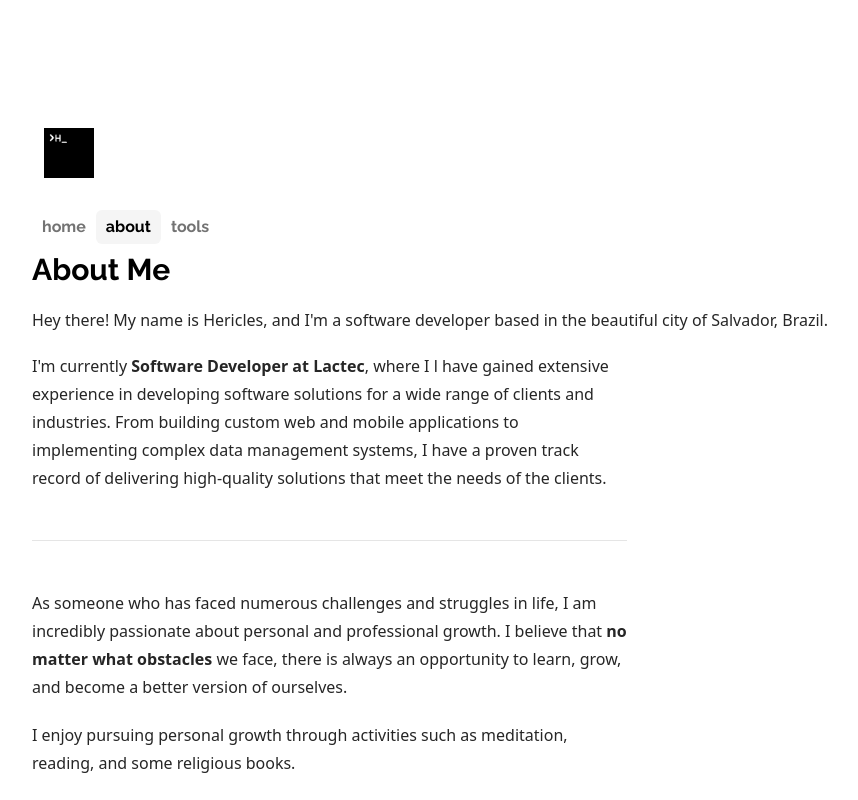
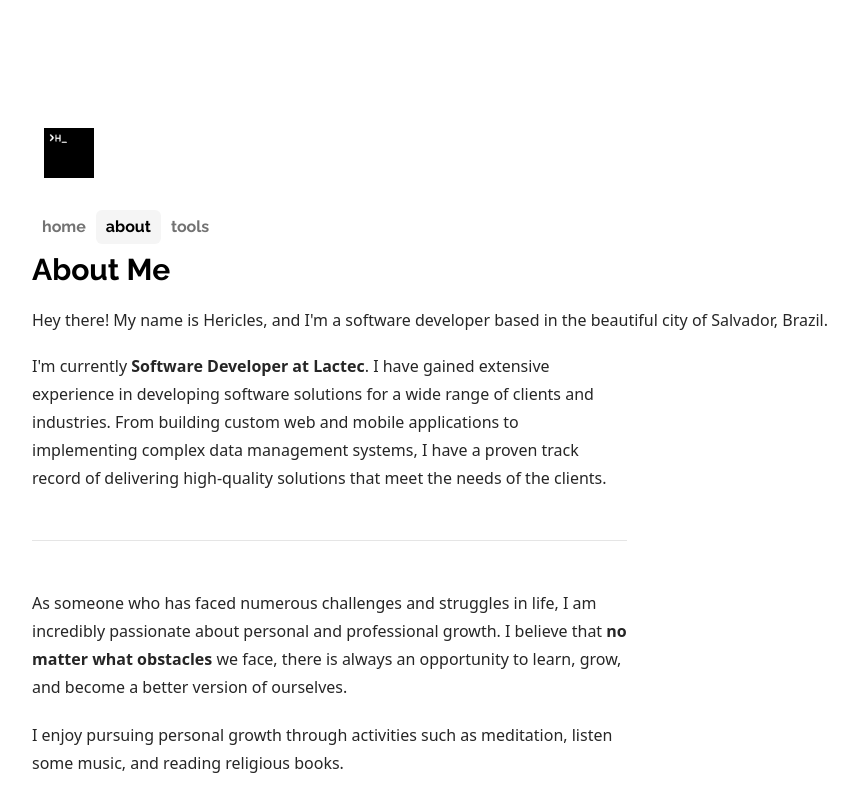
Before and after one commit to hericlesbitencourt/hericlesbitencourt.github.io, a Next.js app: page /about in a window 1280 px wide. Shown: the top 800 px of the page, without its empty margins (160-1018 px from the left). Built offline with nearby package versions, Linux system fonts and the light colour scheme.

Commit message:
chore: fix text about page

```diff
--- a/app/about/page.tsx
+++ b/app/about/page.tsx
@@ -13,7 +13,7 @@ export default function AboutPage() {
       </p>
       <div className="prose prose-neutral dark:prose-invert text-neutral-800 dark:text-neutral-200">
         <p>
-          I'm currently <b>Software Developer at Lactec</b>, where I l have
+          I'm currently <b>Software Developer at Lactec</b>. I have
           gained extensive experience in developing software solutions for a
           wide range of clients and industries. From building custom web and
           mobile applications to implementing complex data management systems, I
@@ -30,7 +30,7 @@ export default function AboutPage() {
         </p>
         <p>
           I enjoy pursuing personal growth through activities such as
-          meditation, reading, and some religious books.
+          meditation, listen some music, and reading religious books.
         </p>
         <p className="mb-8">
           If you liked me, feel free to contact me. I'm always open to new
```
